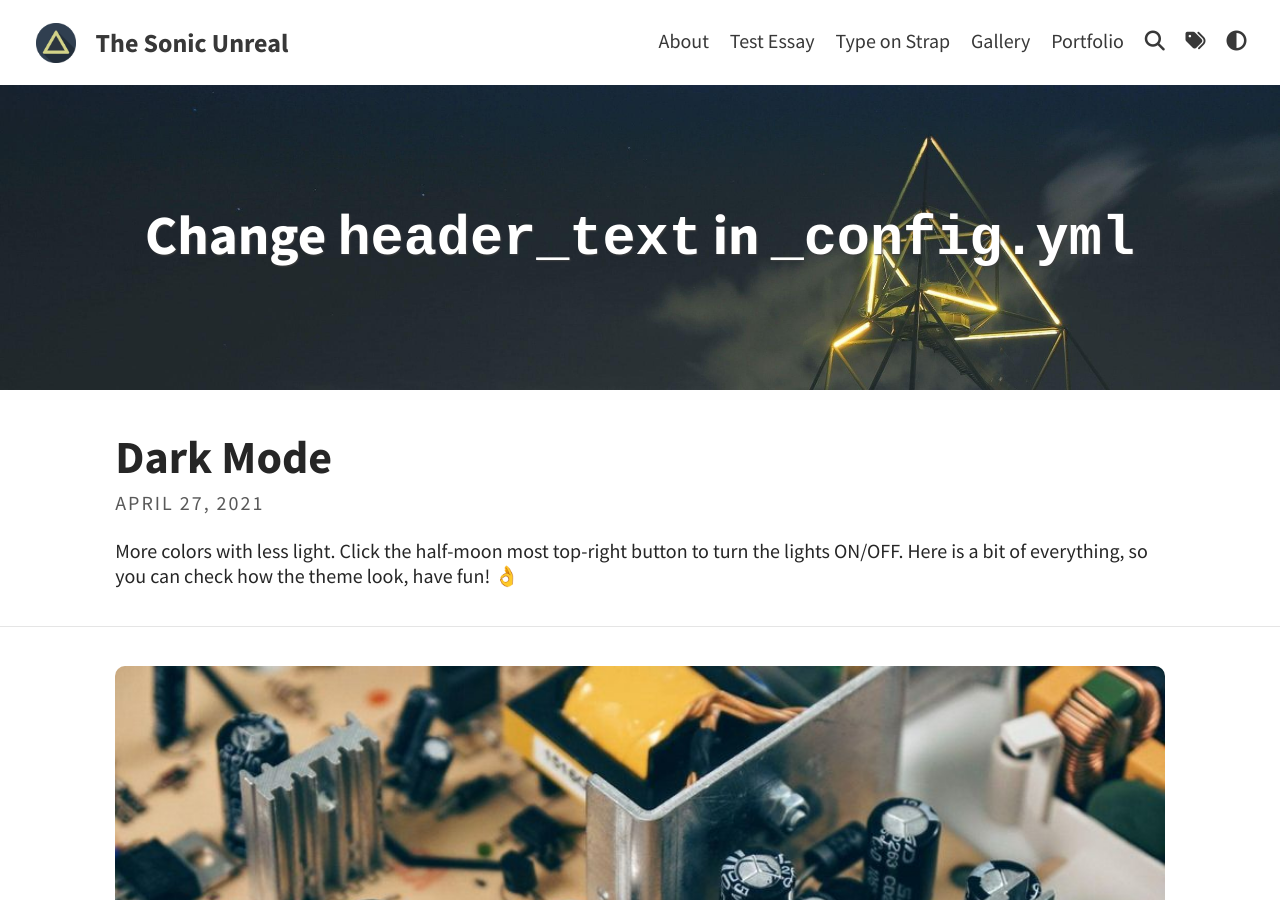
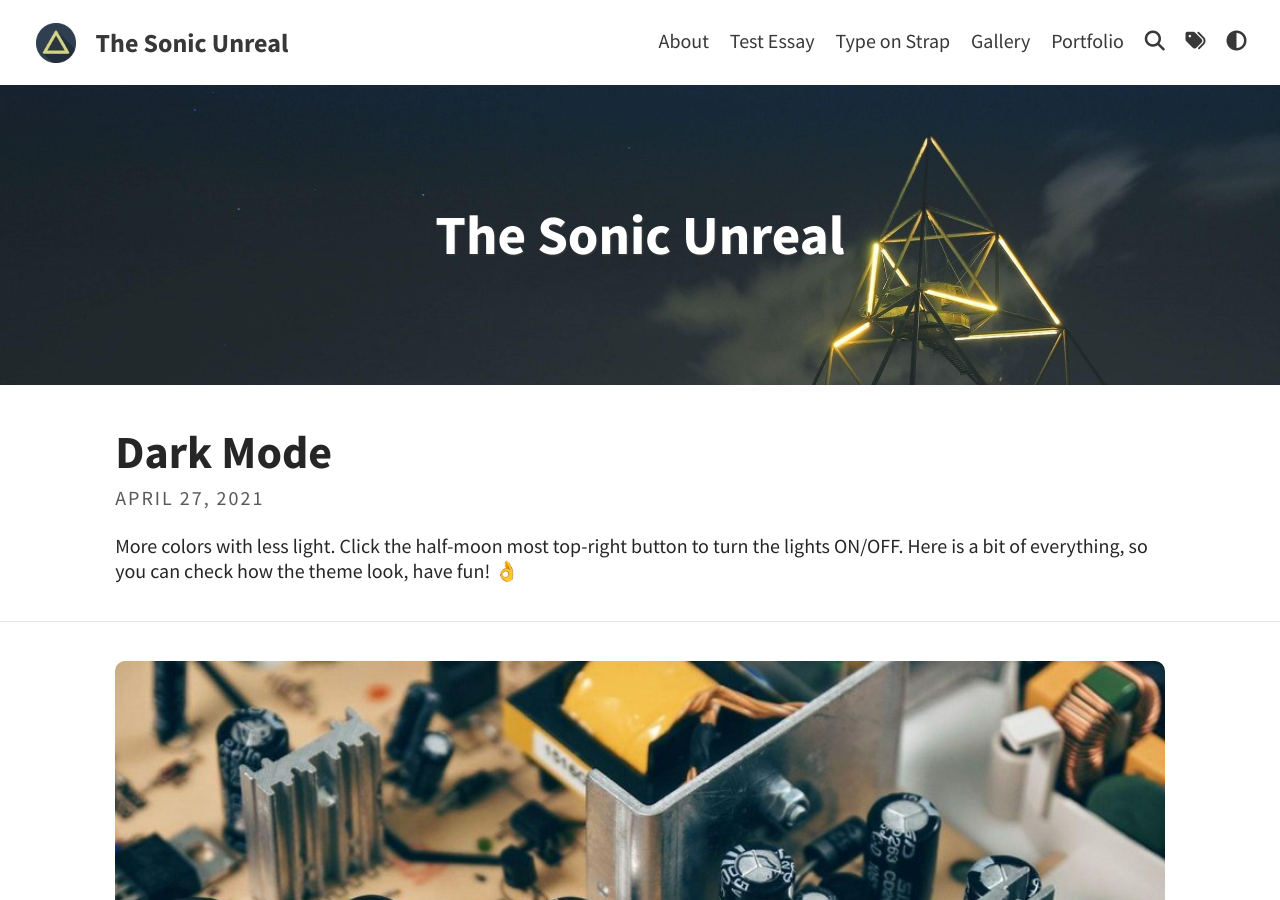
Before and after one commit to ViolaVigilante/Sonic-Unreal, a Jekyll site: the page built from index.html, in a window 1280 px wide and 900 px high. Built offline with Jekyll 4.4.1, drawn with Linux system fonts in a browser that asks for light colours; a script that is not in the unit is left out; the list of posts is cut into pages by our own code.

Commit message:
Update blog header text in _config.yml

```diff
--- a/_config.yml
+++ b/_config.yml
@@ -9,7 +9,7 @@ avatar: assets/img/triangle.png                         # Empty for no avatar in
 favicon: assets/favicon.ico                             # Icon displayed in the tab
 
 # Header and footer text
-header_text: Change <code>header_text</code> in <code>_config.yml</code>  # Change Blog header text
+header_text: The Sonic Unreal  # Change Blog header text
 header_feature_image: assets/img/header/triangular.jpeg
 header_feature_image_responsive: true
 footer_text: >
```
